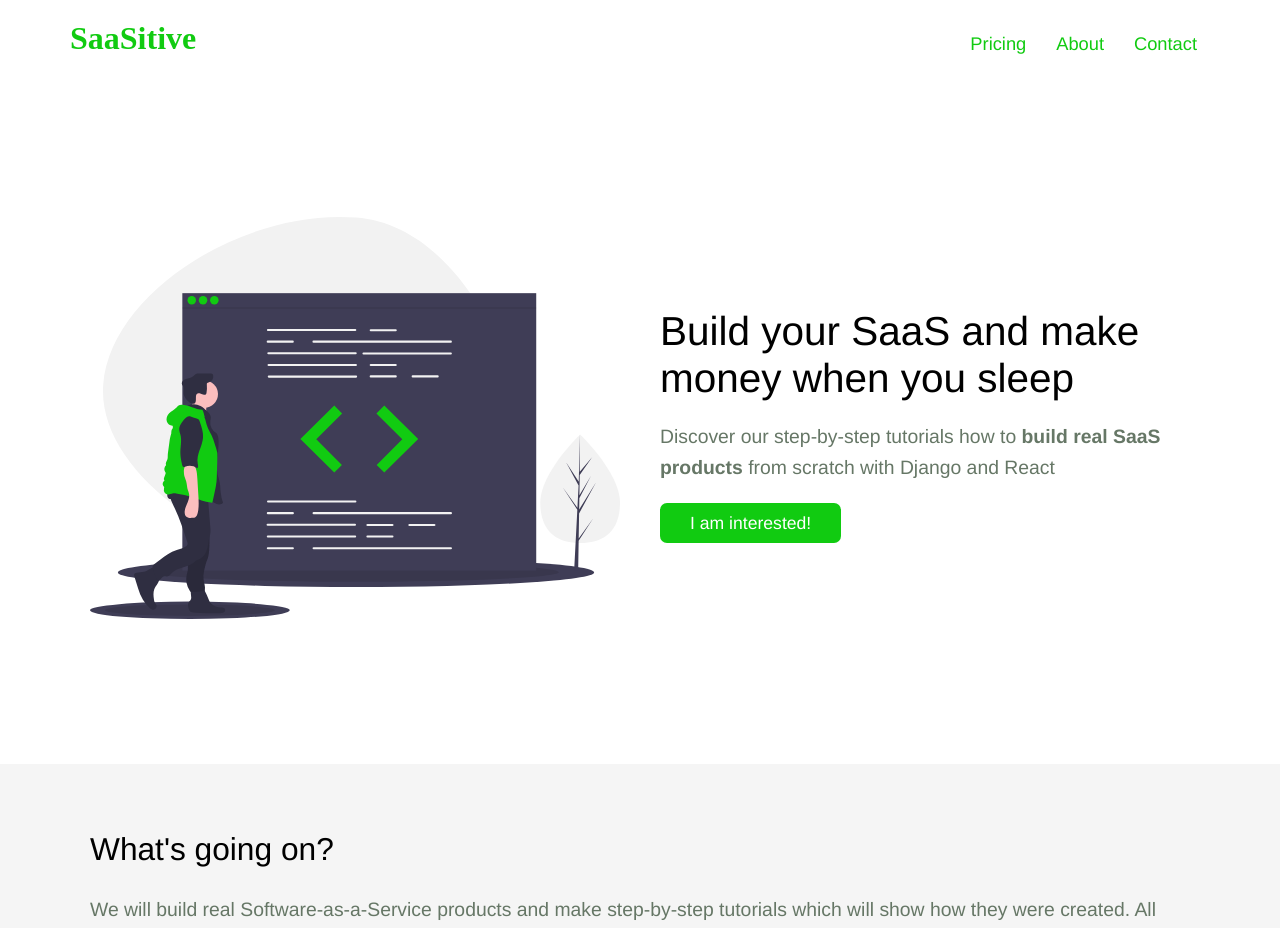
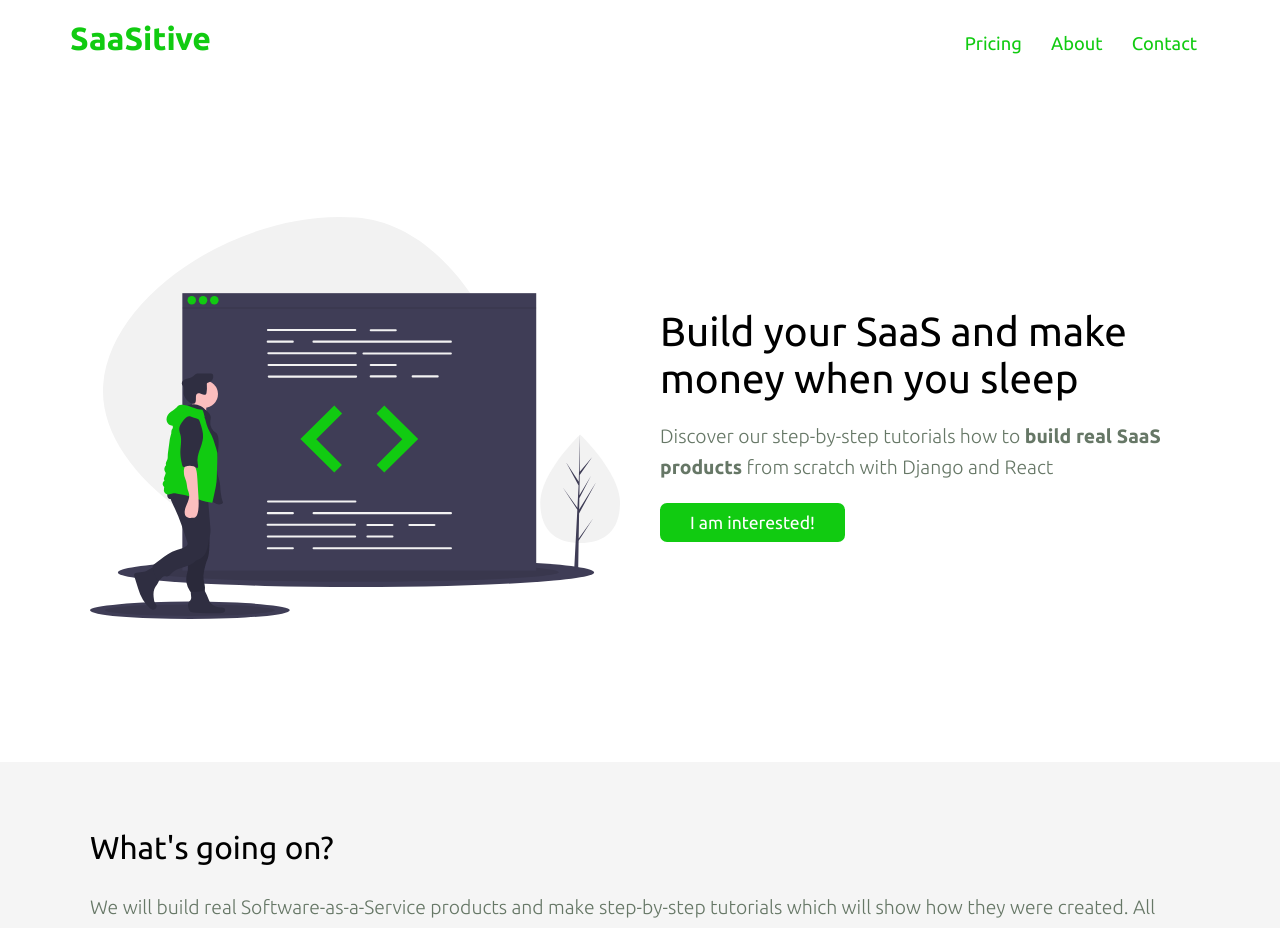
Before and after one commit to 100000000x/website, a Jekyll site: the page built from index.html, in a window 1280 px wide. Shown: the top 928 px of the page. Built offline with Jekyll 4.4.1, drawn with Linux system fonts in a browser that asks for light colours.

Commit message:
add fonts

```diff
--- a/_layouts/default.html
+++ b/_layouts/default.html
@@ -10,6 +10,7 @@
 
 		<link rel="stylesheet" href="{{ site.baseurl }}/css/screen.css">
 		<link rel="icon" type="image/png" href="{{ site.baseurl }}/favicon.png">
+		<link href="https://fonts.googleapis.com/css?family=Ubuntu:300,400,500,600,700" rel="stylesheet">
 
 		{% if jekyll.environment == 'production' and site.google_analytics_key != '' %}
 			<script>
```
